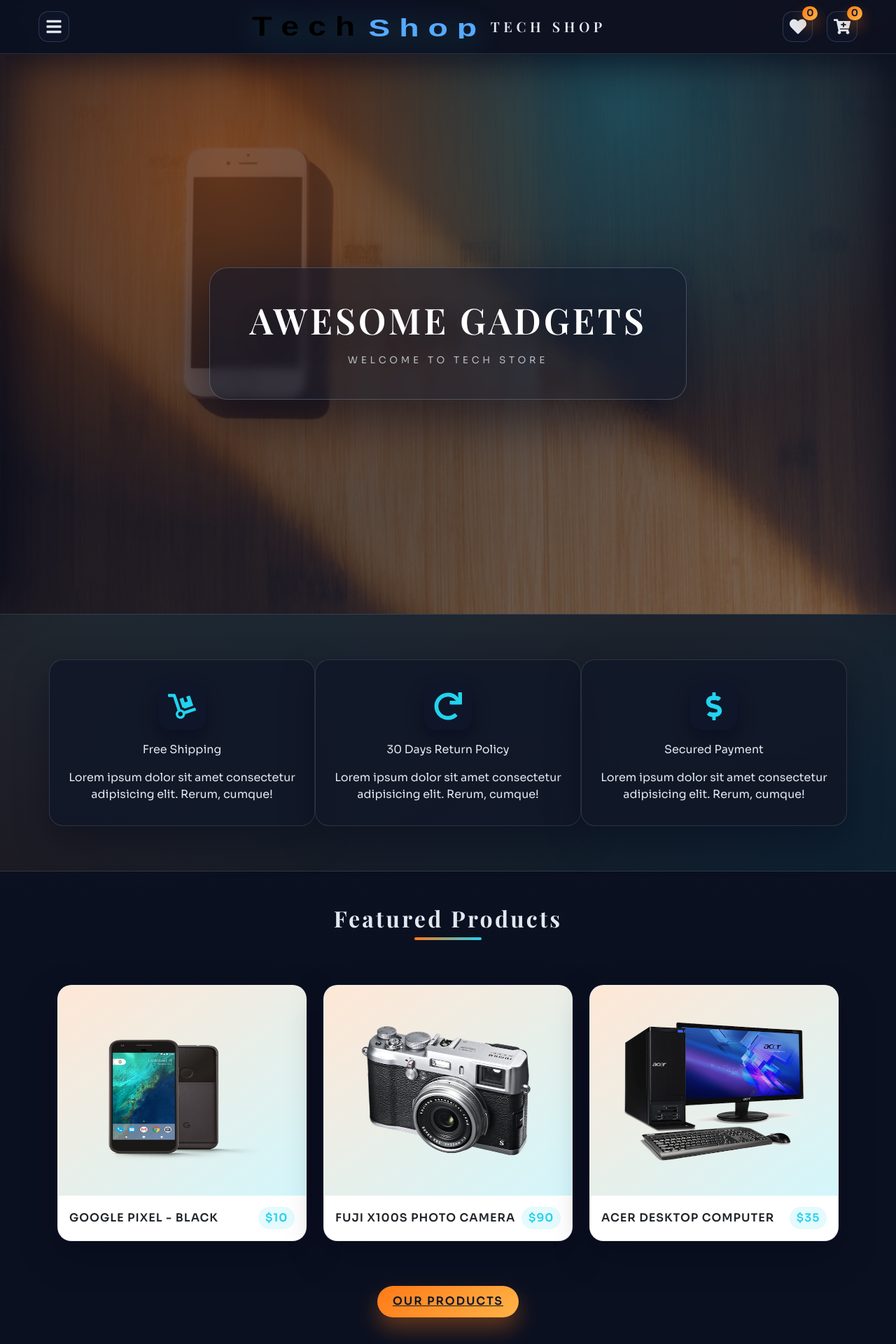
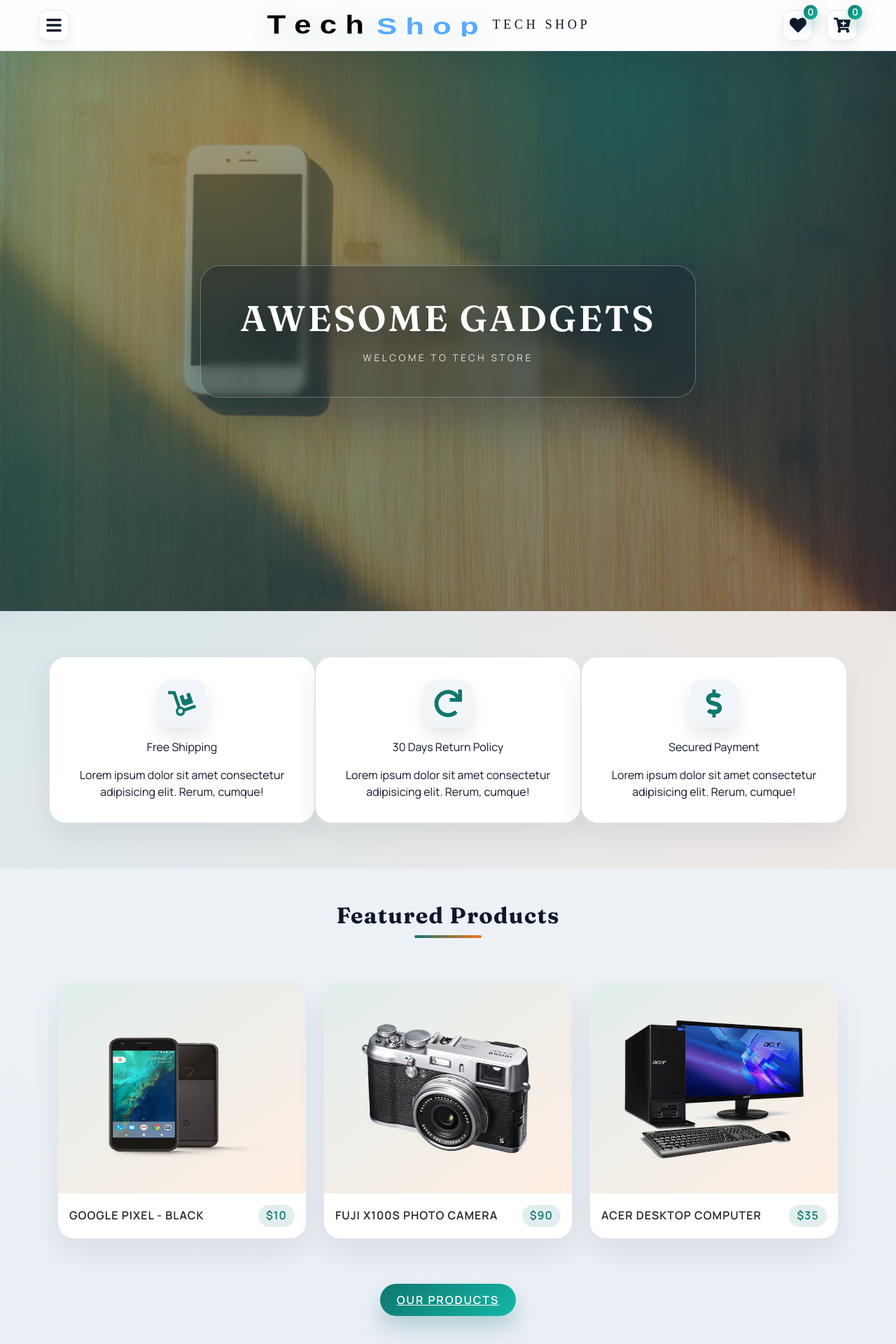
Before and after one commit to vmishra18/react-storefront, a React (Vite) app: page / in a window 1280 px wide. Shown: the top 1920 px of the page at 70% size. Built offline with nearby package versions, Linux system fonts and the light colour scheme.

Commit message:
style: complete storefront redesign

```diff
--- a/src/App.css
+++ b/src/App.css
@@ -1,23 +1,26 @@
-@import url('https://fonts.googleapis.com/css2?family=Playfair+Display:wght@600;700&family=Sora:wght@300;400;500;600;700&display=swap');
+@import url('https://fonts.googleapis.com/css2?family=Fraunces:wght@600;700&family=Manrope:wght@300;400;500;600;700&display=swap');
 
 :root {
-  --primaryColor: #ff7a18;
-  --accentColor: #22d3ee;
-  --primaryRGBA: rgba(15, 23, 42, 0.6);
-  --pageBg: #0b1020;
-  --surface: #111827;
-  --surfaceAlt: #182235;
-  --borderColor: rgba(148, 163, 184, 0.2);
-  --textPrimary: #e2e8f0;
-  --textMuted: #94a3b8;
-  --mainWhite: #ffffff;
-  --mainBlack: #0b1020;
-  --darkGrey: #4b5563;
-  --mainGrey: #0f172a;
-  --shadowSoft: 0 20px 50px rgba(2, 6, 23, 0.35);
-  --shadowLift: 0 28px 60px rgba(2, 6, 23, 0.5);
+  --primaryColor: #0f766e;
+  --accentColor: #f97316;
+  --ink: #0f172a;
+  --muted: #5b6b7a;
+  --pageBg: #f6f7fb;
+  --surface: #ffffff;
+  --surfaceAlt: #f1f5f9;
+  --borderColor: #e2e8f0;
+  --shadowSoft: 0 18px 40px rgba(15, 23, 42, 0.08);
+  --shadowLift: 0 24px 55px rgba(15, 23, 42, 0.14);
+  --radiusLg: 24px;
+  --radiusMd: 18px;
+  --radiusSm: 12px;
   --mainTransition: all 0.25s ease;
   --mainSpacing: 0.2rem;
+  --mainWhite: #ffffff;
+  --mainBlack: #0f172a;
+  --darkGrey: #64748b;
+  --mainGrey: #f3f4f6;
+  --primaryRGBA: rgba(15, 118, 110, 0.15);
 }
 
 *,
@@ -27,17 +30,13 @@
 }
 
 body {
-  font-family: 'Sora', sans-serif !important;
+  font-family: 'Manrope', sans-serif !important;
   background-color: var(--pageBg) !important;
-  color: var(--textPrimary) !important;
+  color: var(--ink) !important;
   min-height: 100vh;
-  background-image: radial-gradient(circle at 15% 20%, rgba(34, 211, 238, 0.15), transparent 45%),
-    radial-gradient(circle at 85% 0%, rgba(255, 122, 24, 0.2), transparent 50%),
-    linear-gradient(180deg, rgba(15, 23, 42, 0.85) 0%, rgba(11, 16, 32, 1) 70%);
-}
-
-p {
-  line-height: 1.6;
+  background-image: radial-gradient(circle at 15% 10%, rgba(15, 118, 110, 0.12), transparent 45%),
+    radial-gradient(circle at 85% 0%, rgba(249, 115, 22, 0.15), transparent 45%),
+    linear-gradient(180deg, #f7f8fb 0%, #eef2f7 60%, #e9eef5 100%);
 }
 
 img {
@@ -50,27 +49,84 @@
   text-decoration: none;
 }
 
+p {
+  line-height: 1.6;
+}
+
+section {
+  position: relative;
+}
+
+.text-title {
+  font-family: 'Fraunces', serif;
+  font-weight: 700;
+  letter-spacing: 0.08rem;
+  text-transform: capitalize;
+}
+
+.text-main {
+  color: var(--primaryColor);
+}
+
+.text-muted {
+  color: var(--muted) !important;
+}
+
+.main-link {
+  padding: 0.7rem 1.5rem;
+  background: linear-gradient(135deg, #0f766e 0%, #14b8a6 100%);
+  color: #ffffff;
+  display: inline-flex;
+  align-items: center;
+  justify-content: center;
+  gap: 0.4rem;
+  text-transform: uppercase;
+  letter-spacing: 0.12rem;
+  border: none;
+  border-radius: 999px;
+  box-shadow: 0 16px 30px rgba(15, 118, 110, 0.25);
+  transition: var(--mainTransition);
+  font-weight: 600;
+}
+
+.main-link:hover {
+  transform: translateY(-2px);
+  box-shadow: 0 18px 34px rgba(15, 118, 110, 0.32);
+  color: #ffffff;
+}
+
+.wishlist-link {
+  background: linear-gradient(135deg, #f97316 0%, #fb923c 100%);
+  box-shadow: 0 16px 30px rgba(249, 115, 22, 0.25);
+}
+
+.wishlist-link.active {
+  background: linear-gradient(135deg, #0f766e 0%, #14b8a6 100%);
+}
+
 .icon-button {
-  border: 1px solid rgba(148, 163, 184, 0.25);
-  background: rgba(15, 23, 42, 0.75);
-  color: var(--textPrimary);
+  border: 1px solid var(--borderColor);
+  background: var(--surface);
+  color: var(--ink);
   padding: 0.55rem;
-  border-radius: 14px;
+  border-radius: var(--radiusSm);
   display: inline-flex;
   align-items: center;
   justify-content: center;
   gap: 0.35rem;
   transition: var(--mainTransition);
+  box-shadow: 0 10px 18px rgba(15, 23, 42, 0.06);
+  cursor: pointer;
 }
 
 .icon-button:hover {
-  border-color: rgba(34, 211, 238, 0.6);
+  border-color: rgba(15, 118, 110, 0.4);
   transform: translateY(-1px);
 }
 
 .icon-button.small {
   padding: 0.4rem;
-  border-radius: 12px;
+  border-radius: 10px;
 }
 
 .icon-button:focus-visible,
@@ -80,74 +136,43 @@
   outline-offset: 3px;
 }
 
-.sr-only {
-  position: absolute;
-  width: 1px;
-  height: 1px;
-  padding: 0;
-  margin: -1px;
-  overflow: hidden;
-  clip: rect(0, 0, 0, 0);
-  border: 0;
+.btn {
+  border-radius: 999px !important;
+  padding: 0.55rem 1.2rem;
+  font-weight: 600;
+  text-transform: uppercase;
+  letter-spacing: 0.08rem;
 }
 
-section {
-  position: relative;
+.btn-outline-secondary {
+  color: var(--ink);
+  border-color: rgba(15, 23, 42, 0.2);
+  background: transparent;
 }
 
-.text-title {
-  font-family: 'Playfair Display', serif;
-  font-weight: 700;
-  letter-spacing: var(--mainSpacing);
-  text-transform: capitalize;
+.btn-outline-secondary:hover {
+  color: var(--ink);
+  border-color: var(--primaryColor);
+  background: rgba(15, 118, 110, 0.08);
 }
 
-.text-main {
-  color: var(--primaryColor);
+.btn-outline-danger {
+  color: #b91c1c;
+  border-color: rgba(185, 28, 28, 0.5);
+  background: transparent;
 }
 
-.text-muted {
-  color: var(--textMuted) !important;
-}
-
-.main-link {
-  padding: 0.65rem 1.4rem;
-  background: linear-gradient(135deg, #ff7a18 0%, #ffb347 100%);
-  color: #0f172a;
-  display: inline-flex;
-  align-items: center;
-  justify-content: center;
-  gap: 0.4rem;
-  text-transform: uppercase;
-  letter-spacing: 0.12rem;
-  border: none;
-  border-radius: 999px;
-  box-shadow: 0 16px 30px rgba(255, 122, 24, 0.35);
-  transition: var(--mainTransition);
-  font-weight: 600;
-}
-
-.main-link:hover {
-  transform: translateY(-2px);
-  box-shadow: 0 20px 40px rgba(255, 122, 24, 0.45);
-  color: #0f172a;
-}
-
-.wishlist-link {
-  background: linear-gradient(135deg, #22d3ee 0%, #38bdf8 100%);
-  color: #0f172a;
-  box-shadow: 0 16px 30px rgba(34, 211, 238, 0.3);
-}
-
-.wishlist-link.active {
-  background: linear-gradient(135deg, #ff7a18 0%, #ffb347 100%);
+.btn-outline-danger:hover {
+  color: #b91c1c;
+  background: rgba(185, 28, 28, 0.08);
+  border-color: rgba(185, 28, 28, 0.8);
 }
 
 .card {
-  border-radius: 20px;
+  border-radius: var(--radiusLg);
   border: 1px solid var(--borderColor);
   background: var(--surface);
-  color: var(--textPrimary);
+  color: var(--ink);
   box-shadow: var(--shadowSoft);
   transition: var(--mainTransition);
   overflow: hidden;
@@ -165,93 +190,68 @@
   border-radius: 12px;
   border: 1px solid var(--borderColor);
   background: var(--surfaceAlt);
-  color: var(--textPrimary);
+  color: var(--ink);
   transition: var(--mainTransition);
 }
 
 input::placeholder {
-  color: var(--textMuted);
+  color: var(--muted);
 }
 
 input:focus,
 select:focus,
 textarea:focus {
   outline: none;
-  border-color: var(--accentColor);
-  box-shadow: 0 0 0 3px rgba(34, 211, 238, 0.2);
-}
-
-button:disabled {
-  opacity: 0.6;
-  cursor: not-allowed;
-}
-
-.btn {
-  border-radius: 999px !important;
-  padding: 0.55rem 1.2rem;
-  font-weight: 600;
-  text-transform: uppercase;
-  letter-spacing: 0.08rem;
-}
-
-.btn-outline-secondary {
-  color: var(--textPrimary);
-  border-color: rgba(148, 163, 184, 0.6);
-  background: transparent;
-}
-
-.btn-outline-secondary:hover {
-  color: var(--textPrimary);
-  border-color: var(--accentColor);
-  background: rgba(34, 211, 238, 0.15);
-}
-
-.btn-outline-danger {
-  color: #fecaca;
-  border-color: rgba(248, 113, 113, 0.6);
-  background: transparent;
-}
-
-.btn-outline-danger:hover {
-  color: #fecaca;
-  background: rgba(248, 113, 113, 0.18);
-  border-color: rgba(248, 113, 113, 0.9);
+  border-color: var(--primaryColor);
+  box-shadow: 0 0 0 3px rgba(15, 118, 110, 0.15);
 }
 
 .section-card {
-  background: rgba(17, 24, 39, 0.9);
+  background: var(--surface);
   border: 1px solid var(--borderColor);
-  border-radius: 20px;
+  border-radius: var(--radiusLg);
   padding: 1.5rem;
   box-shadow: var(--shadowSoft);
 }
 
 .cart-columns p {
-  color: var(--textMuted);
+  color: var(--muted);
   font-weight: 600;
   letter-spacing: 0.12rem;
 }
 
 .cart-row {
-  background: rgba(17, 24, 39, 0.7);
+  background: var(--surface);
   border: 1px solid var(--borderColor);
-  border-radius: 18px;
+  border-radius: var(--radiusLg);
   padding: 1.2rem 0.6rem;
   margin: 1.25rem 0;
+  box-shadow: 0 12px 24px rgba(15, 23, 42, 0.05);
 }
 
 .cart-row img {
-  background: rgba(15, 23, 42, 0.65);
-  border-radius: 14px;
+  background: var(--surfaceAlt);
+  border-radius: var(--radiusSm);
   padding: 0.4rem;
 }
 
 .text-primary {
-  color: var(--accentColor) !important;
+  color: var(--primaryColor) !important;
 }
 
 .text-danger {
-  color: #f87171 !important;
+  color: #b91c1c !important;
+}
+
+.sr-only {
+  position: absolute;
+  width: 1px;
+  height: 1px;
+  padding: 0;
+  margin: -1px;
+  overflow: hidden;
+  clip: rect(0, 0, 0, 0);
+  border: 0;
 }
 
 @keyframes floatIn {
--- a/src/components/AboutPage/Info.jsx
+++ b/src/components/AboutPage/Info.jsx
@@ -12,7 +12,7 @@
               src={aboutBcg}
               className="img-fluid img-thumbnail"
               alt="About Us"
-              style={{ background: "var(--darkGrey)" }}
+              style={{ background: "var(--surfaceAlt)" }}
             />
           </div>
           <div className="col-10 mx-auto col-md-6 my-3">
--- a/src/components/Hero.jsx
+++ b/src/components/Hero.jsx
@@ -22,43 +22,43 @@
   color: var(--mainWhite);
   position: relative;
   overflow: hidden;
-  background: linear-gradient(135deg, rgba(2, 6, 23, 0.85), rgba(15, 23, 42, 0.5)),
+  background: linear-gradient(135deg, rgba(15, 118, 110, 0.6), rgba(15, 23, 42, 0.45)),
     url(${props => props.img}) center / cover no-repeat;
 
   &:before {
     content: "";
     position: absolute;
     inset: 0;
-    background: radial-gradient(circle at 25% 20%, rgba(255, 122, 24, 0.35), transparent 45%),
-      radial-gradient(circle at 70% 10%, rgba(34, 211, 238, 0.25), transparent 40%);
+    background: radial-gradient(circle at 25% 20%, rgba(249, 115, 22, 0.3), transparent 45%),
+      radial-gradient(circle at 70% 10%, rgba(15, 118, 110, 0.35), transparent 40%);
     pointer-events: none;
   }
 
   .banner {
     position: relative;
     padding: 2.75rem 3.5rem;
-    border-radius: 26px;
-    border: 1px solid rgba(148, 163, 184, 0.35);
-    background: rgba(15, 23, 42, 0.55);
-    box-shadow: 0 30px 70px rgba(2, 6, 23, 0.55);
+    border-radius: 28px;
+    border: 1px solid rgba(255, 255, 255, 0.3);
+    background: rgba(15, 23, 42, 0.35);
+    box-shadow: 0 30px 70px rgba(15, 23, 42, 0.35);
     backdrop-filter: blur(6px);
     animation: floatIn 0.7s ease;
   }
 
   .title {
-    font-family: "Playfair Display", serif;
+    font-family: "Fraunces", serif;
     font-size: clamp(2.5rem, 4vw, 4rem);
     text-shadow: 0 12px 30px rgba(15, 23, 42, 0.45);
     text-transform: uppercase;
-    letter-spacing: 0.24rem;
+    letter-spacing: 0.2rem;
   }
 
   .banner p {
     margin: 1rem 0 0;
     text-transform: uppercase;
-    letter-spacing: 0.3rem;
+    letter-spacing: 0.22rem;
     font-size: 0.85rem;
-    color: rgba(226, 232, 240, 0.75);
+    color: rgba(248, 250, 252, 0.85);
   }
 
   @media (max-width: 576px) {
--- a/src/components/HomePage/Services.jsx
+++ b/src/components/HomePage/Services.jsx
@@ -48,30 +48,30 @@
 }
 
 const ServicesWrapper = styled.div`
-  background: linear-gradient(120deg, rgba(255, 122, 24, 0.08), rgba(34, 211, 238, 0.08));
-  border-top: 1px solid rgba(148, 163, 184, 0.2);
-  border-bottom: 1px solid rgba(148, 163, 184, 0.2);
+  background: linear-gradient(120deg, rgba(15, 118, 110, 0.08), rgba(249, 115, 22, 0.08));
+  border-top: 1px solid var(--borderColor);
+  border-bottom: 1px solid var(--borderColor);
   .service-card {
-    background: rgba(17, 24, 39, 0.9);
-    border-radius: 20px;
+    background: var(--surface);
+    border-radius: var(--radiusLg);
     padding: 2rem 1.5rem;
-    border: 1px solid rgba(148, 163, 184, 0.2);
+    border: 1px solid var(--borderColor);
     box-shadow: var(--shadowSoft);
   }
   .service-icon {
     font-size: 2.5rem;
-    color: var(--accentColor);
+    color: var(--primaryColor);
     width: 68px;
     height: 68px;
     margin: 0 auto;
     border-radius: 18px;
-    background: rgba(15, 23, 42, 0.9);
+    background: var(--surfaceAlt);
     display: grid;
     place-items: center;
-    box-shadow: 0 12px 25px rgba(2, 6, 23, 0.4);
+    box-shadow: 0 12px 25px rgba(15, 23, 42, 0.1);
   }
   p {
-    color: var(--textMuted);
+    color: var(--muted);
   }
 `;
 
--- a/src/components/Navbar.jsx
+++ b/src/components/Navbar.jsx
@@ -58,10 +58,10 @@
   position: sticky;
   top: 0;
   width: 100%;
-  padding: 1rem 1.75rem;
-  background: rgba(11, 16, 32, 0.92);
-  border-bottom: 1px solid rgba(148, 163, 184, 0.2);
-  box-shadow: 0 16px 40px rgba(2, 6, 23, 0.55);
+  padding: 0.9rem 1.75rem;
+  background: rgba(255, 255, 255, 0.92);
+  border-bottom: 1px solid var(--borderColor);
+  box-shadow: 0 16px 40px rgba(15, 23, 42, 0.08);
   backdrop-filter: blur(10px);
   z-index: 10;
   .nav-center {
@@ -80,25 +80,25 @@
     display: inline-flex;
     align-items: center;
     gap: 0.75rem;
-    color: var(--textPrimary);
+    color: var(--ink);
     text-decoration: none;
     font-family: 'Playfair Display', serif;
-    font-size: 1.25rem;
-    letter-spacing: 0.35rem;
+    font-size: 1.15rem;
+    letter-spacing: 0.28rem;
     text-transform: uppercase;
   }
   img {
-    height: 34px;
-    filter: drop-shadow(0 6px 20px rgba(34, 211, 238, 0.35));
+    height: 32px;
+    filter: drop-shadow(0 6px 16px rgba(15, 118, 110, 0.2));
   }
   .nav-icon {
     font-size: 1.5rem;
     cursor: pointer;
-    color: var(--textPrimary);
+    color: var(--ink);
     transition: var(--mainTransition);
   }
   .icon-button:hover .nav-icon {
-    color: var(--accentColor);
+    color: var(--primaryColor);
   }
   .nav-actions {
     display: flex;
@@ -107,26 +107,26 @@
   }
   .nav-action {
     position: relative;
-    color: var(--textPrimary);
+    color: var(--ink);
     text-decoration: none;
     display: flex;
     align-items: center;
     justify-content: center;
   }
   .nav-action:visited {
-    color: var(--textPrimary);
+    color: var(--ink);
   }
   .nav-count {
     position: absolute;
-    background: linear-gradient(135deg, #ff7a18 0%, #ffb347 100%);
-    color: #0f172a;
+    background: linear-gradient(135deg, #0f766e 0%, #14b8a6 100%);
+    color: #ffffff;
     font-size: 0.85rem;
     top: -8px;
     right: -8px;
     min-width: 20px;
     padding: 0 6px;
     border-radius: 999px;
-    box-shadow: 0 10px 20px rgba(255, 122, 24, 0.4);
+    box-shadow: 0 10px 20px rgba(15, 118, 110, 0.35);
     font-weight: 600;
     text-align: center;
   }
--- a/src/components/Product.jsx
+++ b/src/components/Product.jsx
@@ -63,7 +63,7 @@
     transition: var(--mainTransition);
     height: 100%;
     border: 1px solid var(--borderColor);
-    border-radius: 20px;
+    border-radius: var(--radiusLg);
   }
   .card:hover {
     cursor: pointer;
@@ -77,7 +77,7 @@
   }
   .img-container {
     position: relative;
-    background: linear-gradient(145deg, rgba(255, 122, 24, 0.18), rgba(34, 211, 238, 0.2));
+    background: linear-gradient(145deg, rgba(15, 118, 110, 0.12), rgba(249, 115, 22, 0.12));
   }
   .product-icons {
     transition: var(--mainTransition);
@@ -93,6 +93,7 @@
     background: transparent;
     border: none;
     padding: 0;
+    cursor: pointer;
   }
   .product-icon-btn:focus-visible .icon {
     outline: 2px solid var(--accentColor);
@@ -102,20 +103,20 @@
     font-size: 2rem;
     margin: 0.5rem;
     padding: 0.6rem;
-    color: var(--textPrimary);
-    background: rgba(15, 23, 42, 0.85);
+    color: var(--ink);
+    background: var(--surface);
     border-radius: 0.9rem;
-    border: 1px solid rgba(148, 163, 184, 0.25);
-    box-shadow: 0 12px 20px rgba(2, 6, 23, 0.4);
+    border: 1px solid var(--borderColor);
+    box-shadow: 0 12px 20px rgba(15, 23, 42, 0.12);
     transition: var(--mainTransition);
   }
   .icon:hover {
     transform: translateY(-2px);
-    color: var(--accentColor);
+    color: var(--primaryColor);
   }
   .wishlist-icon.active {
-    color: #0f172a;
-    background: linear-gradient(135deg, #ff7a18 0%, #ffb347 100%);
+    color: #ffffff;
+    background: linear-gradient(135deg, #f97316 0%, #fb923c 100%);
   }
   .card:hover .product-icons {
     opacity: 1;
@@ -128,10 +129,10 @@
     align-items: center;
   }
   .card-body .text-main {
-    background: rgba(34, 211, 238, 0.12);
-    padding: 0.2rem 0.6rem;
+    background: rgba(15, 118, 110, 0.12);
+    padding: 0.2rem 0.7rem;
     border-radius: 999px;
-    color: var(--accentColor);
+    color: var(--primaryColor);
   }
 `;
 
--- a/src/components/Sidecart.jsx
+++ b/src/components/Sidecart.jsx
@@ -47,10 +47,10 @@
   right: 0;
   width: 100%;
   height: 100%;
-  background: rgba(11, 16, 32, 0.98);
+  background: rgba(255, 255, 255, 0.98);
   z-index: 9;
-  border-left: 1px solid rgba(148, 163, 184, 0.2);
-  box-shadow: -20px 0 50px rgba(2, 6, 23, 0.55);
+  border-left: 1px solid var(--borderColor);
+  box-shadow: -20px 0 50px rgba(15, 23, 42, 0.12);
   backdrop-filter: blur(10px);
   transform: ${(props) => (props.show ? 'translateX(0)' : 'translateX(100%)')};
   transition: var(--mainTransition);
--- a/src/components/Title.jsx
+++ b/src/components/Title.jsx
@@ -17,7 +17,7 @@
   .title-underline {
     height: 0.25rem;
     width: 6rem;
-    background: linear-gradient(90deg, #ff7a18 0%, #22d3ee 100%);
+    background: linear-gradient(90deg, #0f766e 0%, #f97316 100%);
     margin: ${props => (props.center ? "0 auto" : "0")};
     border-radius: 999px;
   }
```
Also changed, not shown: src/components/Footer.jsx (+4 -4 lines), src/components/ProductsPage/ProductFilter.jsx (+4 -4 lines), src/components/Sidebar.jsx (+6 -6 lines).
